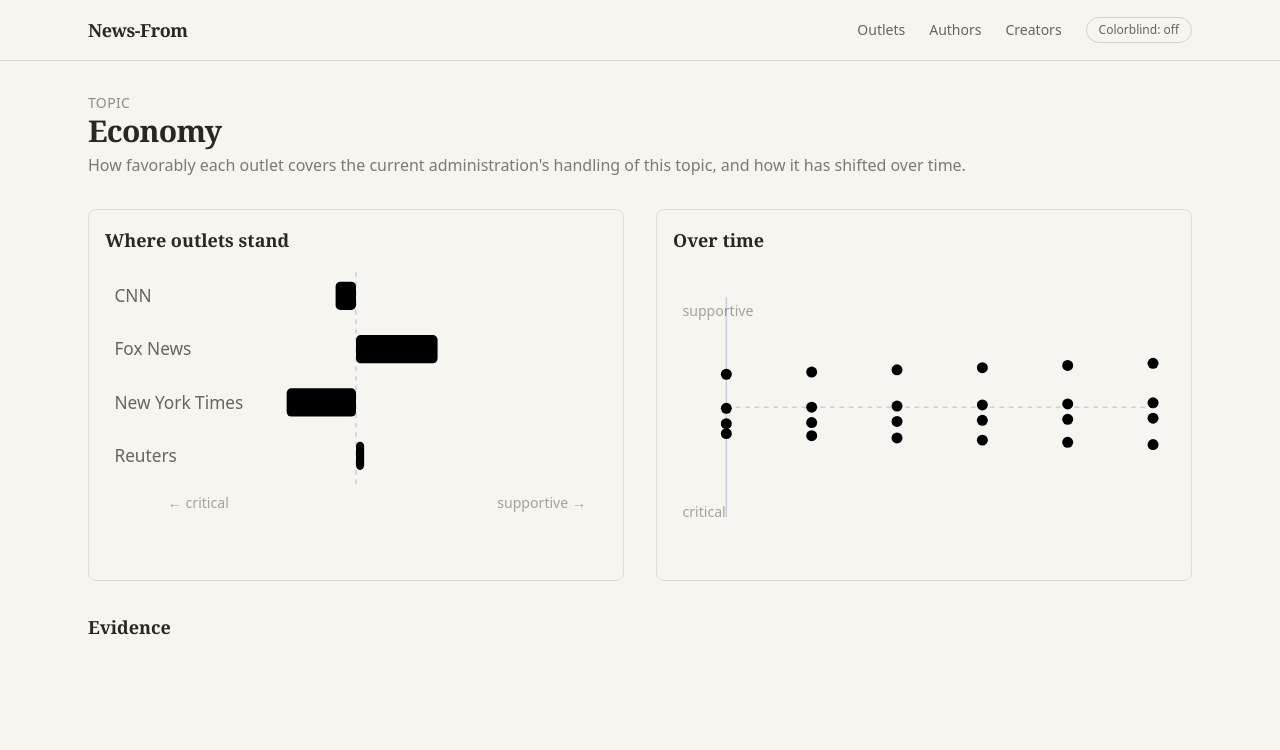
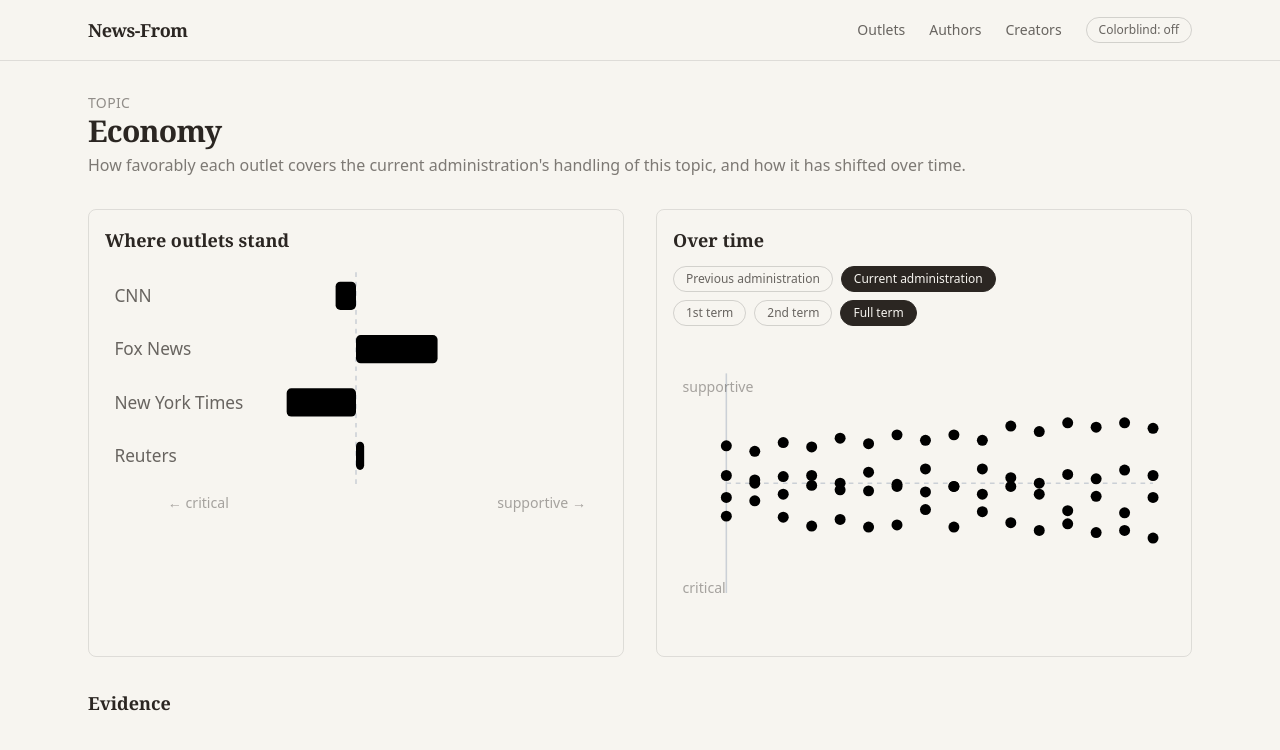
Before and after one commit to JuliusDorfman/news-from, a Next.js app: page /topic/economy in a window 1280 px wide. Shown: the top 750 px of the page. Built offline with nearby package versions, Linux system fonts and the light colour scheme.

Commit message:
feat: administration + term filters on timelines (FilteredTimeline)

```diff
--- a/components/EntityDeepDive.tsx
+++ b/components/EntityDeepDive.tsx
@@ -2,6 +2,7 @@
 import { useState } from 'react'
 import Link from 'next/link'
 import StanceTimeline from './StanceTimeline'
+import FilteredTimeline from './FilteredTimeline'
 import { getTopic, cellsForEntity, subtopicReadings } from '@/lib/mockData'
 import { stanceVar, stanceLabel } from '@/lib/stance'
 
@@ -9,7 +10,6 @@
 
 export default function EntityDeepDive({ kind, name, affiliation, entityId }: Props) {
   const cells = cellsForEntity(entityId)
-  const lines = cells.map(c => ({ id: c.topicId, name: getTopic(c.topicId)!.name, color: stanceVar(c.stance), series: c.series }))
   const [selected, setSelected] = useState<string | null>(null)
 
   return (
@@ -22,7 +22,7 @@
 
       <section className="rounded-lg border border-black/10 p-4">
         <h2 className="mb-3 text-lg font-bold">Stance over time, by topic</h2>
-        <StanceTimeline lines={lines} />
+        <FilteredTimeline items={cells.map(c => ({ id: c.topicId, name: getTopic(c.topicId)!.name, entityId, topicId: c.topicId }))} />
       </section>
 
       <section className="space-y-4">
--- /dev/null
+++ b/components/FilteredTimeline.tsx
@@ -0,0 +1,42 @@
+'use client'
+import { useState } from 'react'
+import StanceTimeline from './StanceTimeline'
+import { administrations, seriesFor } from '@/lib/mockData'
+import { stanceVar } from '@/lib/stance'
+import type { AdminId, TermId } from '@/lib/types'
+
+interface Item { id: string; name: string; entityId: string; topicId: string }
+interface Props { items: Item[]; defaultAdmin?: AdminId; defaultTerm?: TermId }
+
+const TERMS: { id: TermId; label: string }[] = [
+  { id: 't1', label: '1st term' },
+  { id: 't2', label: '2nd term' },
+  { id: 'full', label: 'Full term' },
+]
+
+export default function FilteredTimeline({ items, defaultAdmin = 'current', defaultTerm = 'full' }: Props) {
+  const [admin, setAdmin] = useState<AdminId>(defaultAdmin)
+  const [term, setTerm] = useState<TermId>(defaultTerm)
+  const lines = items.map(it => {
+    const series = seriesFor(it.entityId, it.topicId, admin, term)
+    const mean = series.length ? series.reduce((s, p) => s + p.stance, 0) / series.length : 0
+    return { id: it.id, name: it.name, color: stanceVar(mean), series }
+  })
+  const pill = (active: boolean) =>
+    `rounded-full border px-3 py-1 text-xs transition-colors ${active ? 'border-ink bg-ink text-paper' : 'border-black/15 text-ink/70 hover:border-ink/40'}`
+  return (
+    <div>
+      <div className="mb-2 flex flex-wrap gap-2">
+        {administrations.map(a => (
+          <button key={a.id} type="button" data-testid={`admin-${a.id}`} aria-pressed={admin === a.id} onClick={() => setAdmin(a.id)} className={pill(admin === a.id)}>{a.label}</button>
+        ))}
+      </div>
+      <div className="mb-4 flex flex-wrap gap-2">
+        {TERMS.map(t => (
+          <button key={t.id} type="button" data-testid={`term-${t.id}`} aria-pressed={term === t.id} onClick={() => setTerm(t.id)} className={pill(term === t.id)}>{t.label}</button>
+        ))}
+      </div>
+      <StanceTimeline lines={lines} />
+    </div>
+  )
+}
--- a/components/LensShelf.tsx
+++ b/components/LensShelf.tsx
@@ -2,14 +2,14 @@
 import { useState } from 'react'
 import DivergingBars from './DivergingBars'
 import PositioningMap from './PositioningMap'
-import StanceTimeline from './StanceTimeline'
+import FilteredTimeline from './FilteredTimeline'
 
 type Lens = 'bars' | 'map' | 'timeline'
 
 interface Props {
   bars: React.ComponentProps<typeof DivergingBars>
   map: React.ComponentProps<typeof PositioningMap>
-  timeline: React.ComponentProps<typeof StanceTimeline>
+  timeline: React.ComponentProps<typeof FilteredTimeline>
 }
 
 const TABS: { key: Lens; label: string }[] = [
@@ -41,7 +41,7 @@
       <div data-testid="lens-stage" data-active={active} className="rounded-lg border border-black/10 bg-white/40 p-4">
         {active === 'bars' && <DivergingBars {...bars} />}
         {active === 'map' && <PositioningMap {...map} />}
-        {active === 'timeline' && <StanceTimeline {...timeline} />}
+        {active === 'timeline' && <FilteredTimeline {...timeline} />}
       </div>
     </div>
   )
--- a/components/views/OverviewView.tsx
+++ b/components/views/OverviewView.tsx
@@ -1,7 +1,6 @@
 import StanceHeatmap from '@/components/StanceHeatmap'
 import LensShelf from '@/components/LensShelf'
 import { sources, topics, stanceCells, cellsForTopic, getSource } from '@/lib/mockData'
-import { stanceVar } from '@/lib/stance'
 
 const FEATURED = 'reflecting-pool'
 
@@ -9,12 +8,13 @@
   const featuredCells = cellsForTopic(FEATURED).filter(c => c.entityType === 'source')
   const bars = { items: featuredCells.map(c => ({ id: c.entityId, name: getSource(c.entityId)!.name, stance: c.stance })) }
   const map = { items: featuredCells.map(c => ({ id: c.entityId, name: getSource(c.entityId)!.name, stance: c.stance, volume: c.volume })) }
-  const timeline = { lines: featuredCells.map(c => ({ id: c.entityId, name: getSource(c.entityId)!.name, color: stanceVar(c.stance), series: c.series })) }
+  const timeline = { items: featuredCells.map(c => ({ id: c.entityId, name: getSource(c.entityId)!.name, entityId: c.entityId, topicId: FEATURED })) }
 
   return (
     <div className="space-y-10">
       <section>
-        <h1 className="text-3xl font-bold tracking-tight">Where the press stands</h1>
+        <h1 className="text-3xl font-bold tracking-tight">Current Administration Coverage</h1>
+        <h2 className="text-3xl font-bold tracking-tight">Where the press stands</h2>
         <p className="mt-1 text-ink/60">Each cell shows how favorably an outlet covers the current administration&apos;s handling of a topic. Green is supportive, red is critical - it is not the outlet&apos;s stance on the topic itself.</p>
         <div className="mt-6">
           <StanceHeatmap entities={sources} topics={topics} cells={stanceCells} entityType="source" />
--- a/components/views/TopicView.tsx
+++ b/components/views/TopicView.tsx
@@ -1,15 +1,13 @@
 import DivergingBars from '@/components/DivergingBars'
-import StanceTimeline from '@/components/StanceTimeline'
+import FilteredTimeline from '@/components/FilteredTimeline'
 import EvidenceList from '@/components/EvidenceList'
 import { getTopic, cellsForTopic, evidenceForTopic, getSource } from '@/lib/mockData'
-import { stanceVar } from '@/lib/stance'
 
 export default function TopicView({ topicId }: { topicId: string }) {
   const topic = getTopic(topicId)
   if (!topic) return <p>Unknown topic.</p>
   const cells = cellsForTopic(topicId).filter(c => c.entityType === 'source')
   const bars = cells.map(c => ({ id: c.entityId, name: getSource(c.entityId)!.name, stance: c.stance }))
-  const lines = cells.map(c => ({ id: c.entityId, name: getSource(c.entityId)!.name, color: stanceVar(c.stance), series: c.series }))
 
   return (
     <div className="space-y-8">
@@ -25,7 +23,7 @@
         </section>
         <section className="rounded-lg border border-black/10 p-4">
           <h2 className="mb-3 text-lg font-bold">Over time</h2>
-          <StanceTimeline lines={lines} />
+          <FilteredTimeline items={cells.map(c => ({ id: c.entityId, name: getSource(c.entityId)!.name, entityId: c.entityId, topicId }))} />
         </section>
       </div>
       <section>
```
Also changed, not shown: 2 other files (tests, documents, lock files or other folders).
